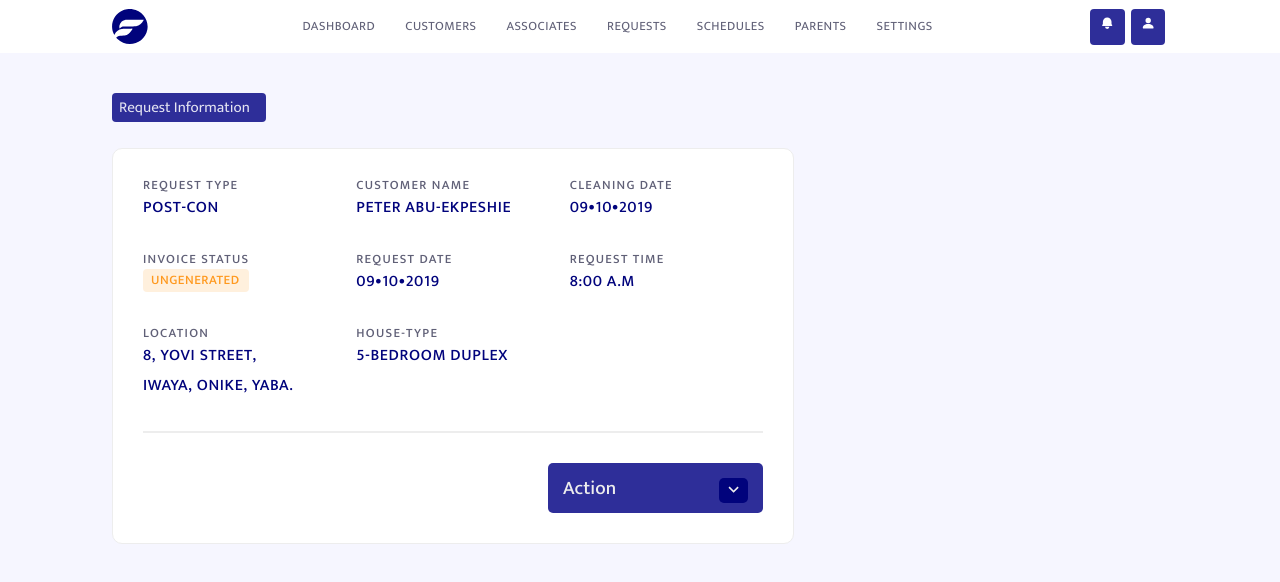
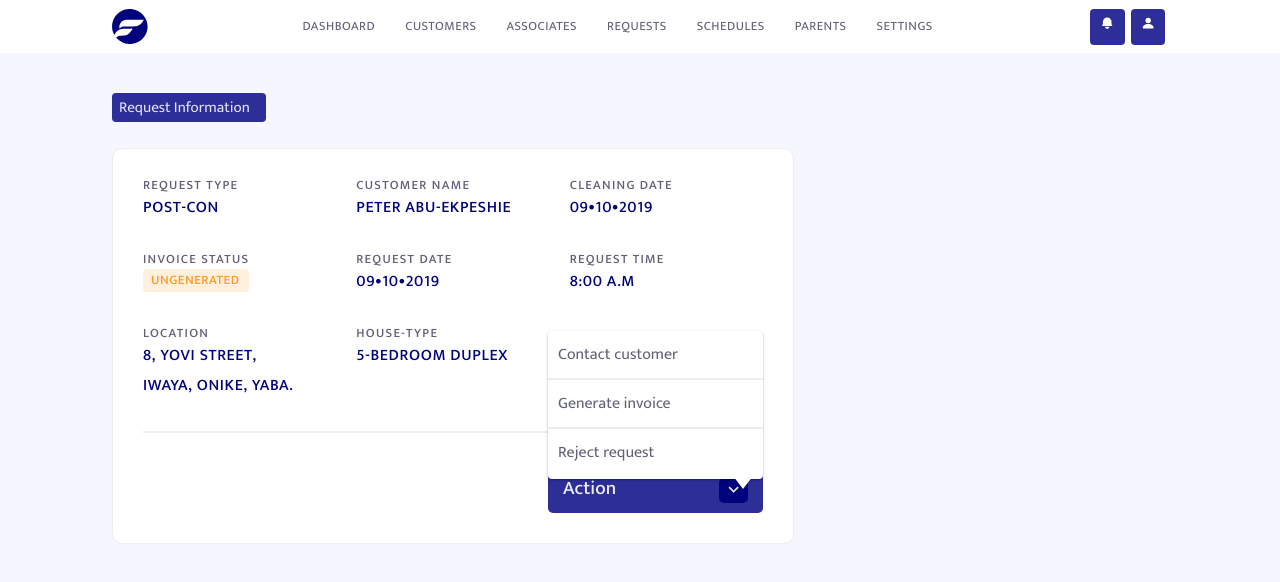
Before and after one commit to Elijahscriptdev/fichaya-test, a React (Create React App) app: page / in a window 1280 px wide. Shown: the top 582 px of the page. Built offline with nearby package versions, Linux system fonts and the light colour scheme.

Commit message:
styled dropdown

```diff
--- a/src/components/request/RequestInformation.css
+++ b/src/components/request/RequestInformation.css
@@ -1,6 +1,7 @@
 .request-info-container {
   max-width: 82.5%;
   margin: 0 auto;
+  position: relative;
 }
 
 .request-info-title {
@@ -23,6 +24,7 @@
   border-radius: 10px;
   margin-top: 26px;
   padding: 30px;
+  position: relative;
 }
 
 .request-info-data {
@@ -107,4 +109,46 @@ hr {
   border-radius: 5px;
   padding: 0 5px;
   margin-top: 5px;
+  cursor: pointer;
 }
+
+.request-info-dropdown {
+  position: absolute;
+  right: 30px;
+  bottom: 16.27%;
+  background: #ffffff;
+  border-radius: 4px;
+  box-shadow: 0 1px 3px rgba(0, 0, 0, 0.12), 0 1px 2px rgba(0, 0, 0, 0.24);
+  transition: all 0.3s cubic-bezier(0.25, 0.8, 0.25, 1);
+  width: 215px;
+}
+
+.request-info-dropdown ul li {
+  list-style-type: none;
+  padding: 10px;
+  font-style: normal;
+  font-weight: normal;
+  font-size: 16px;
+  line-height: 27px;
+  color: #606077;
+  cursor: pointer;
+}
+
+.request-info-dropdown {
+  position: absolute;
+  right: 30px;
+  bottom: 16.27%;
+  background: #ffffff;
+  border-radius: 4px;
+}
+
+.arrow-down {
+  width: 0;
+  height: 0;
+  border-left: 10px solid transparent;
+  border-right: 10px solid transparent;
+  border-top: 13px solid #ffffff;
+  margin-left: auto;
+  margin-right: 10px;
+  margin-bottom: -10px;
+}
--- a/src/components/request/RequestInformation.js
+++ b/src/components/request/RequestInformation.js
@@ -69,6 +69,17 @@ const RequestInformation = () => {
             <RiArrowDownSLine />
           </span>
         </div>
+
+        <div className='request-info-dropdown'>
+          <ul>
+              <li>Contact customer</li>
+              <hr/>
+              <li>Generate invoice</li>
+              <hr/>
+              <li>Reject request</li>
+          </ul>
+          <div className="arrow-down"></div>
+        </div>
       </div>
     </div>
   );
```
Also changed, not shown: 1 other file (tests, documents, lock files or other folders).
